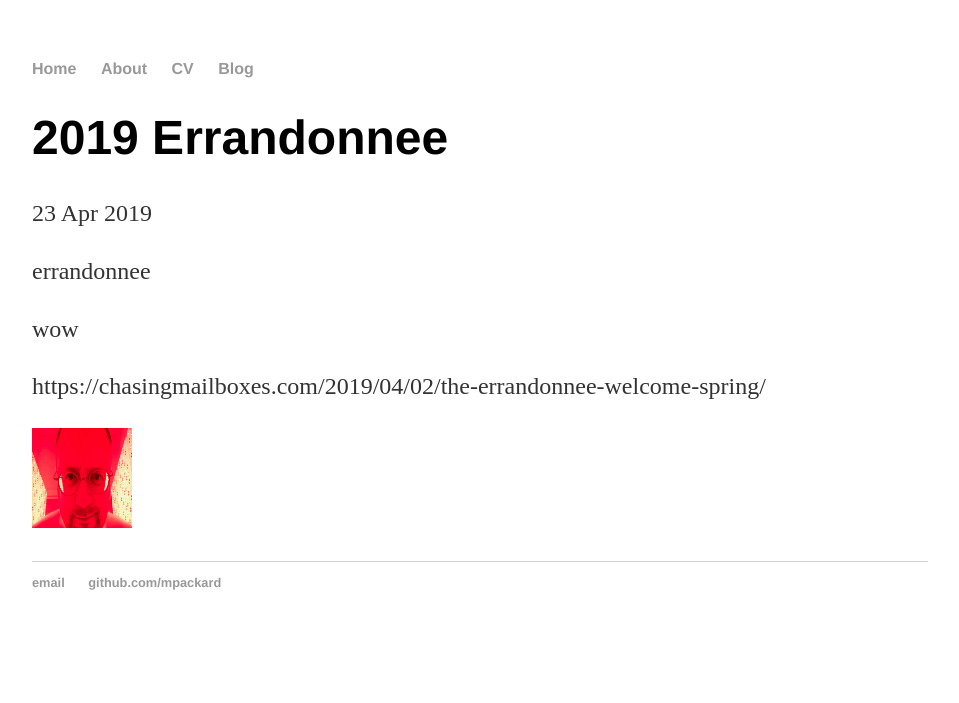
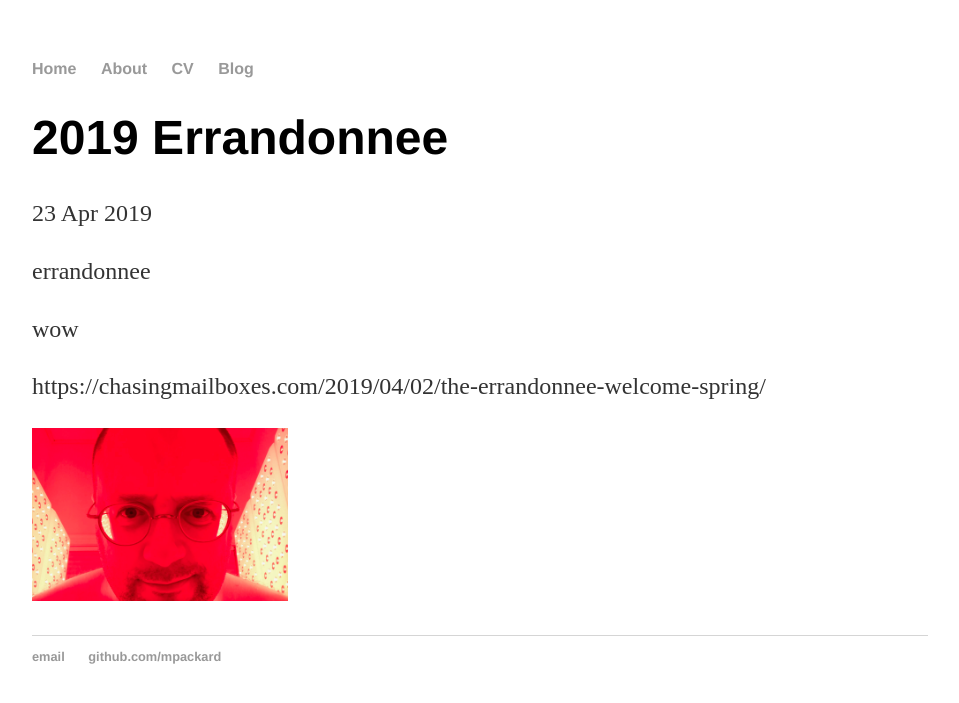
Before and after one commit to mpackard/mpackard.github.io, a Jekyll site: the page built from _posts/2019-04-23-2019-errandonnee.md, in a window 1280 px wide. Shown: the top 703 px of the page, without its empty margins (160-1119 px from the left). Built offline with Jekyll 4.4.1, drawn with Linux system fonts in a browser that asks for light colours.

Commit message:
Update 2019-04-23-2019-errandonnee.md

```diff
--- a/_posts/2019-04-23-2019-errandonnee.md
+++ b/_posts/2019-04-23-2019-errandonnee.md
@@ -10,4 +10,4 @@ wow
 
 https://chasingmailboxes.com/2019/04/02/the-errandonnee-welcome-spring/
 
-![redlight]({{ site.url }}/assets/IMG_0796.jpeg){: height="100px" width="100x"}
+![redlight]({{ site.url }}/assets/IMG_0796.jpeg){: width="256px"}
```
